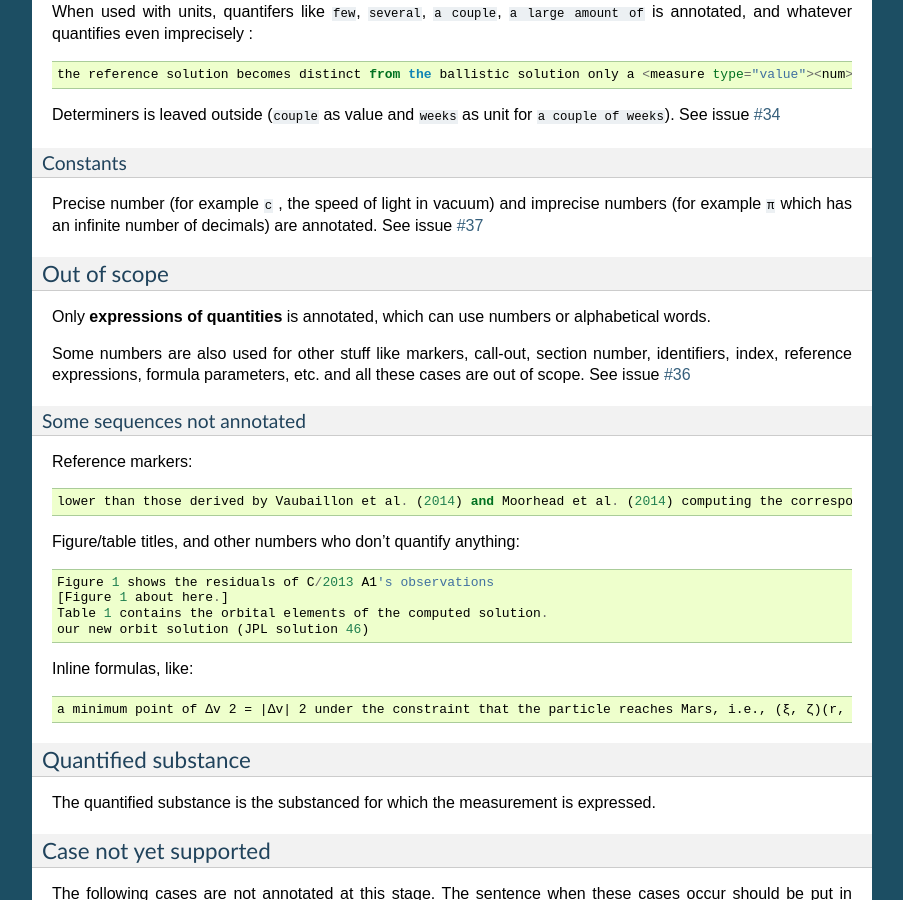
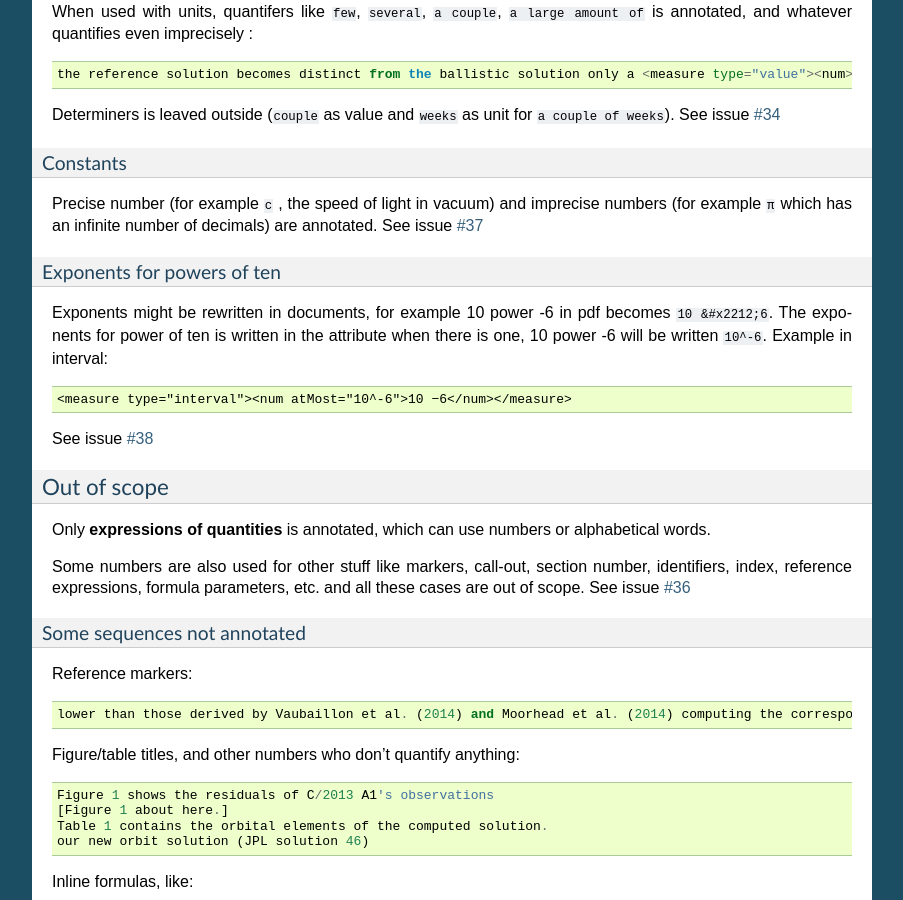
Before and after one commit to lfoppiano/grobid-quantities, a Sphinx documentation site: the page built from doc/guidelines.rst, in a window 1280 px wide and 900 px high, scrolled down 3812 px. Shown: the whole window, without its empty margins (198-1101 px from the left). Built offline with Sphinx 7.4.7, drawn with Linux system fonts in a browser that asks for light colours; some of the changed text lies outside the part shown.

Commit message:
adding issue #38 to doc

```diff
--- a/doc/guidelines.rst
+++ b/doc/guidelines.rst
@@ -205,6 +205,18 @@ Constants
 
 Precise number (for example ``c`` , the speed of light in vacuum) and imprecise numbers (for example ``π`` which has an infinite number of decimals) are annotated. See issue `#37 <https://github.com/kermitt2/grobid-quantities/issues/37>`_
 
+Exponents for powers of ten
+^^^^^^^^^^^^^^^^^^^^^^^^^^^^^^^
+
+Exponents might be rewritten in documents, for example 10 power -6 in pdf becomes ``10 &#x2212;6``.
+The exponents for power of ten is written in the attribute when there is one, 10 power -6 will be written ``10^-6``.
+Example in interval:
+::
+  <measure type="interval"><num atMost="10^-6">10 −6</num></measure>
+
+See issue `#38 <https://github.com/kermitt2/grobid-quantities/issues/38>`_
+
+
 Out of scope
 ~~~~~~~~~~~~
 
```
